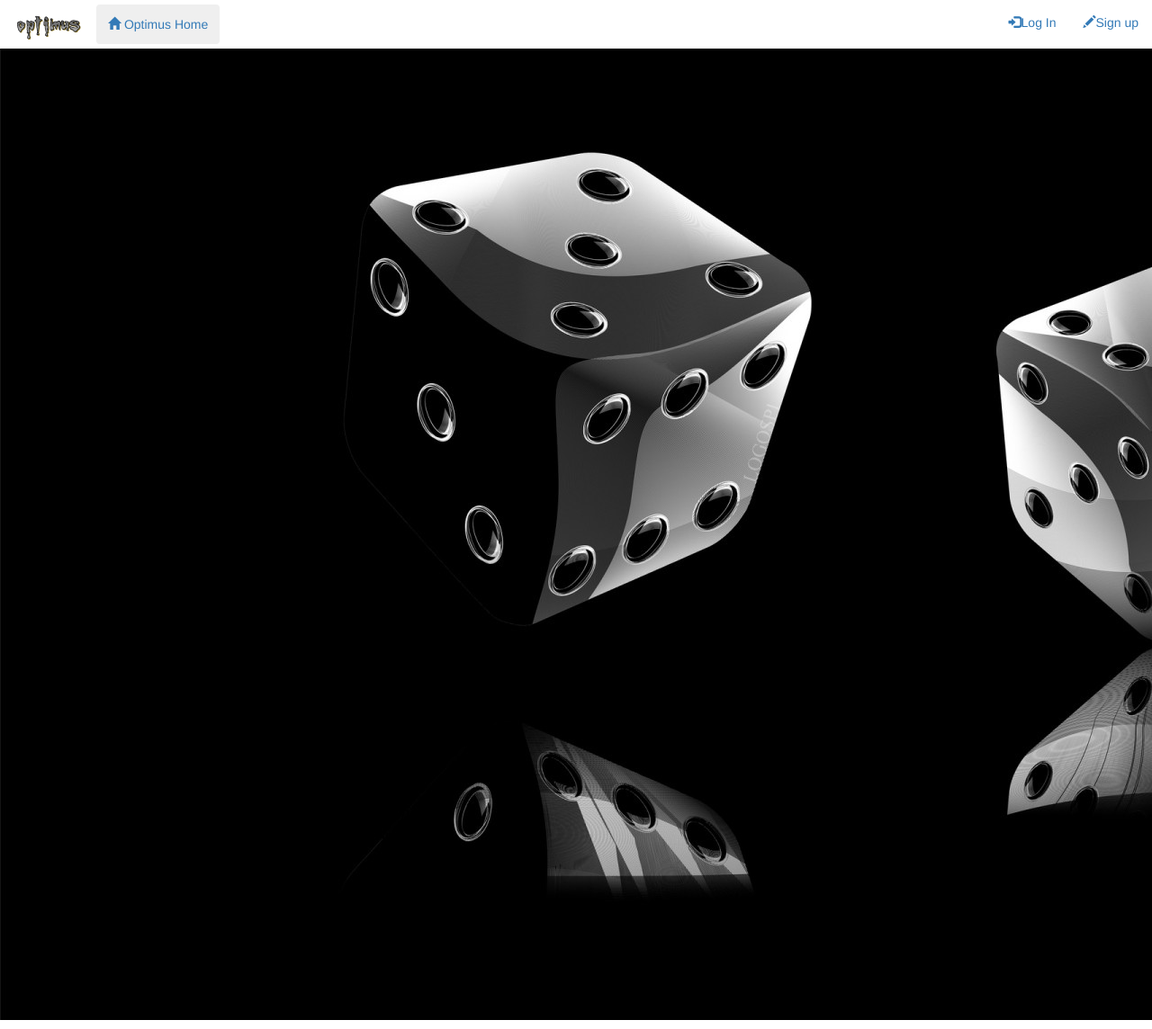
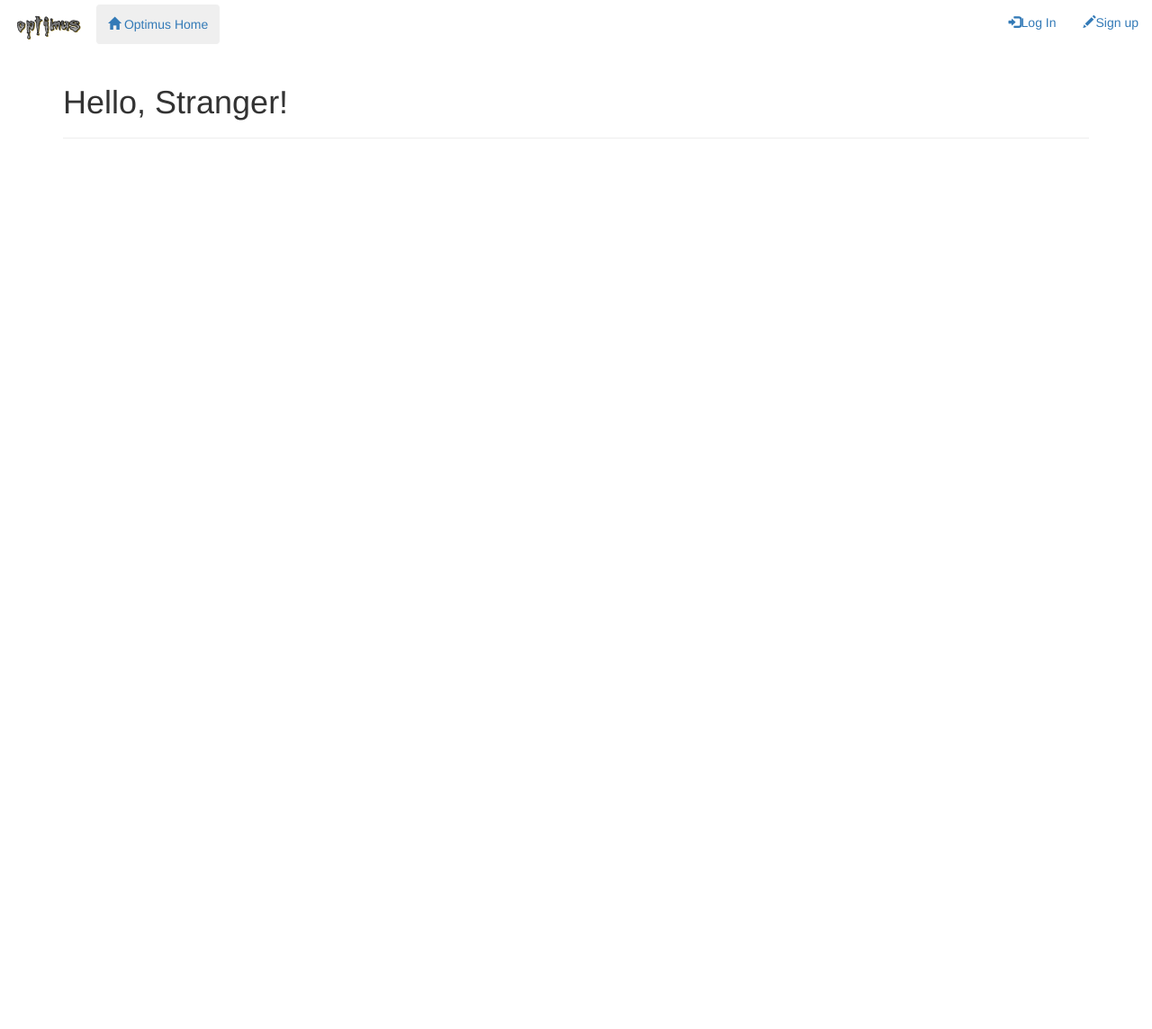
Before and after one commit to basebandit/optimus, a Python web app: template app/templates/index.html in a window 1280 px wide; the page is wider, and only the part inside the window is pictured. Shown: that part at 90% size. After the commit the page ends 154 px from the top of that part, so only its background shows below. Run offline with Jinja, Linux system fonts and the light colour scheme; the template is opened without the code that fills it, so the values that code supplies are empty; some libraries are stand-ins or nearby versions.

Commit message:
The landing page

```diff
--- a/app/templates/index.html
+++ b/app/templates/index.html
@@ -1,6 +1,9 @@
 {% extends "base.html" %}
 
-{% block content %}
-    <p><img src="{{ url_for('static',filename='images/bg.jpg') }}"></p>
+{% block title %}Optimus{% endblock %}
 
+{% block page_content %}
+    <div class="page-header">
+        <h1>Hello, {% if current_user.is_authenticated %}{{ current_user.username }}{% else %}Stranger{% endif %}!</h1>
+    </div>
 {% endblock %}
```
